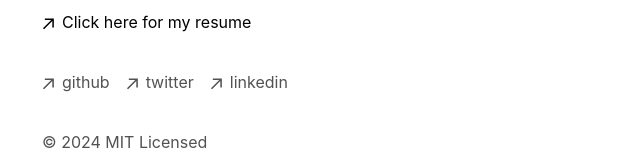
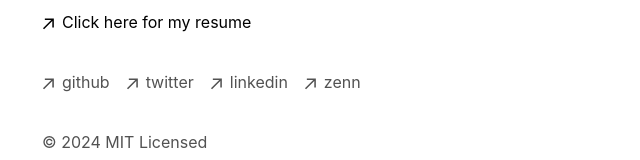
Before and after one commit to nobu-h-o/portfolio2025, a Next.js app: page / in a window 1280 px wide. Shown: the part 414-574 px from the top of the page, without its empty margins (310-950 px from the left). Built offline with nearby package versions, Linux system fonts and the light colour scheme.

Commit message:
added zenn to footer

```diff
--- a/app/components/footer.tsx
+++ b/app/components/footer.tsx
@@ -38,6 +38,17 @@
             <p className="ml-2 h-7">linkedin</p>
           </a>
         </li>
+        <li>
+          <a
+              className="flex items-center transition-all hover:text-neutral-800 dark:hover:text-neutral-100"
+              rel="noopener noreferrer"
+              target="_blank"
+              href="https://zenn.dev/notoh"
+          >
+            <ArrowIcon/>
+            <p className="ml-2 h-7">zenn</p>
+          </a>
+        </li>
       </ul>
       <p className="mt-8 text-neutral-600 dark:text-neutral-300">
         © {new Date().getFullYear()} MIT Licensed
```
